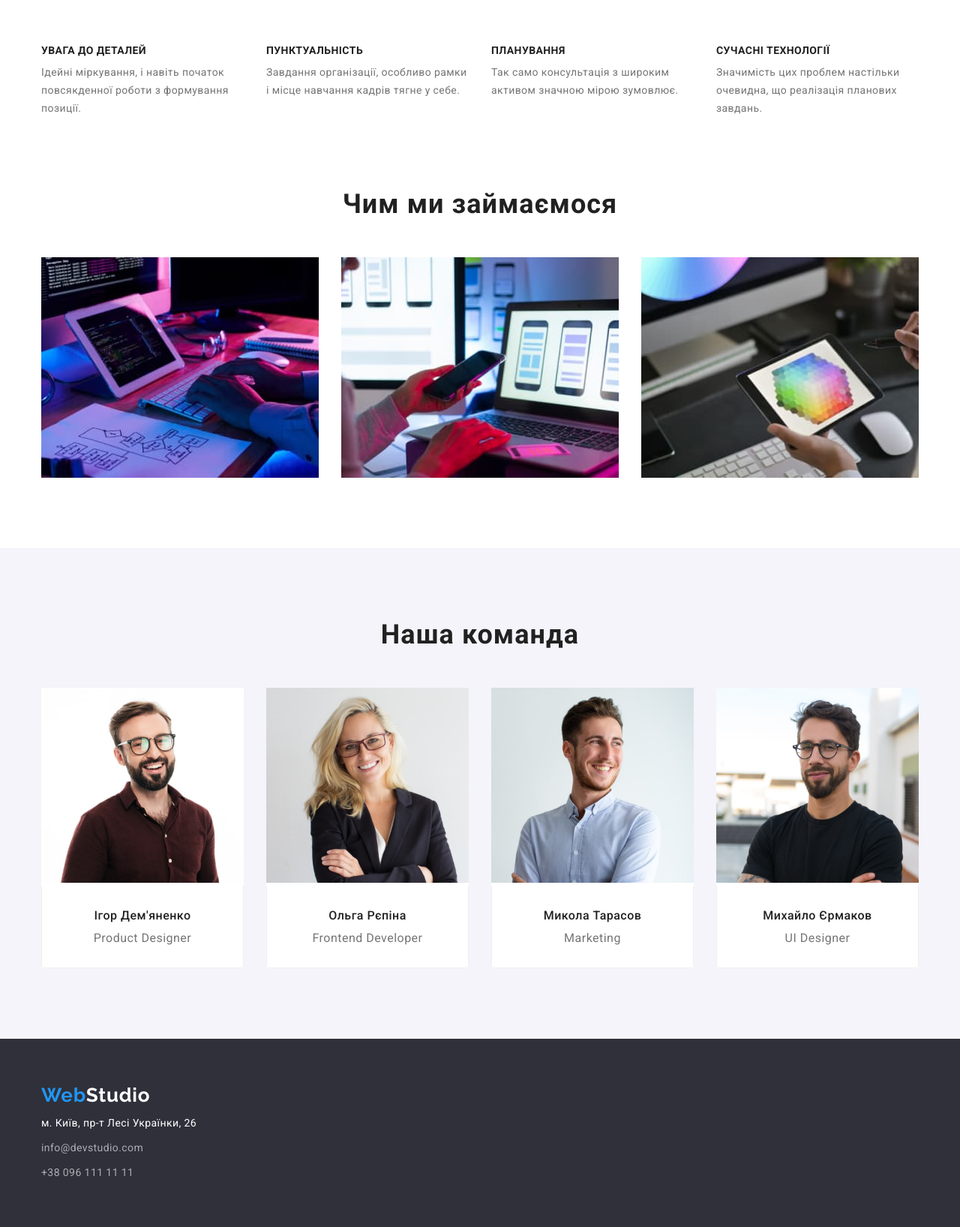
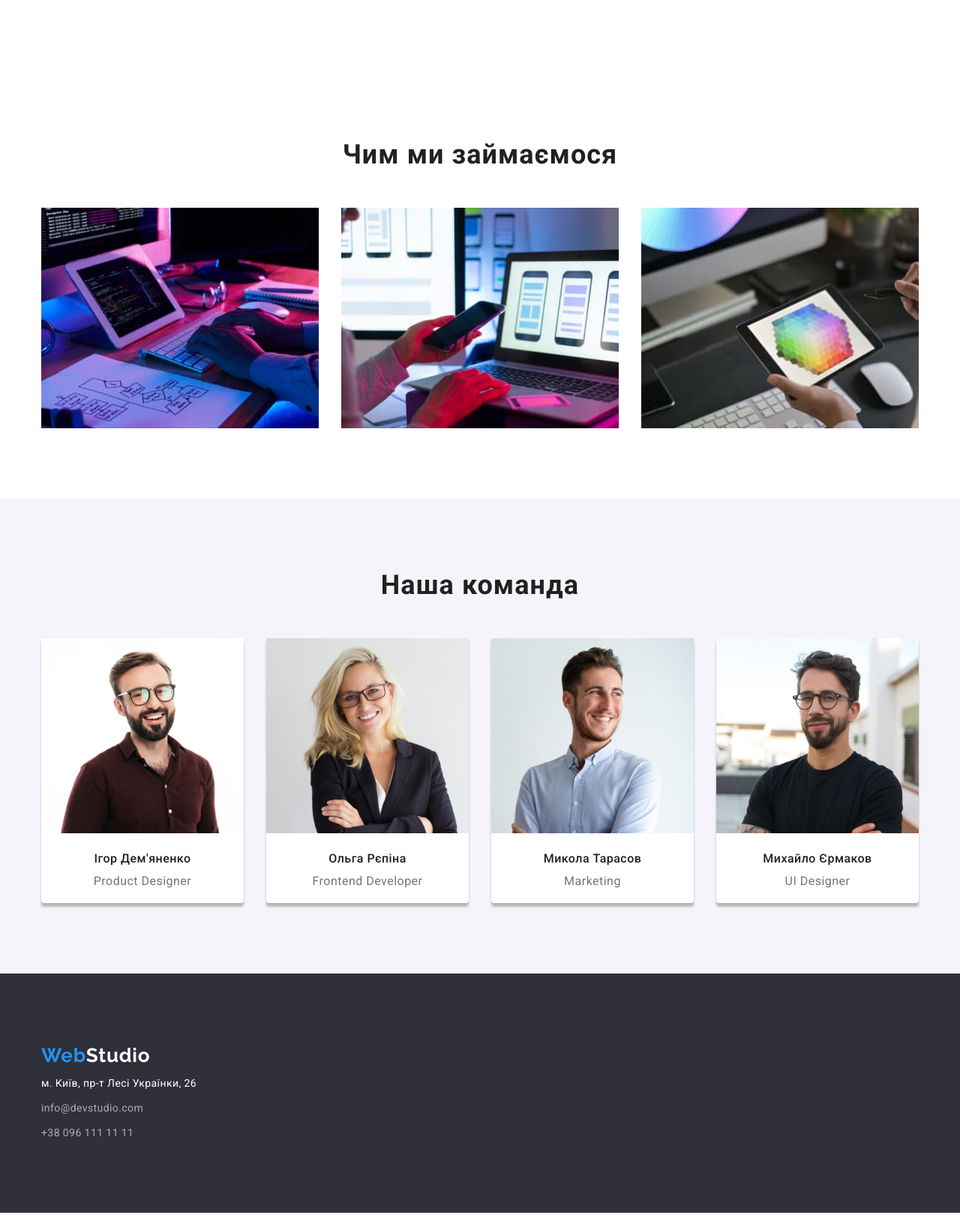
Before and after one commit to SlavikChyzh/goit-markup-hw-03, a plain HTML site: page index.html in a window 1280 px wide. Shown: the part 874-2510 px from the top of the page at 75% size. Drawn offline with nearby package versions, Linux system fonts and the light colour scheme.

Commit message:
fix mastakes
fix:
frame on team section
padding->margin
correct margin in portfolio work
grammar mistakes

```diff
--- a/css/styles.css
+++ b/css/styles.css
@@ -7,6 +7,11 @@ html {
   box-sizing: inherit;
 }
 
+body,
+html {
+  margin: 0;
+  height: 100%;
+}
 :root {
   --link-color: #2196f3;
   --contact-color: #757575;
@@ -30,6 +35,8 @@ li {
 }
 img li {
   display: block;
+  max-width: 100%;
+  height: auto;
 }
 body {
   font-family: "Roboto", sans-serif;
@@ -125,8 +132,8 @@ header .logo-link {
   align-items: center;
   margin-left: 93px;
 }
-.header-navigation > li {
-  margin-left: 50px;
+.header-navigation li:not(:last-child) {
+  margin-right: 50px;
 }
 
 /*tell & mail*/
@@ -147,7 +154,7 @@ header .contacts > li:not(:first-child) {
 
 .hero {
   background-color: #2f303a;
-  padding-bottom: 280px;
+  padding: 200px 0;
 }
 
 .hero-header {
@@ -161,7 +168,6 @@ header .contacts > li:not(:first-child) {
   letter-spacing: 0.06em;
   text-transform: uppercase;
   color: #ffffff;
-  padding-top: 280px;
   margin-bottom: 30px;
 }
 
@@ -253,7 +259,6 @@ header .contacts > li:not(:first-child) {
   font-size: 16px;
   line-height: 1.19;
   letter-spacing: 0.03em;
-  padding-top: 30px;
   margin-bottom: 10px;
   text-align: center;
 }
@@ -266,13 +271,11 @@ header .contacts > li:not(:first-child) {
 .team-employee {
   width: 270px;
   background-color: var(--footer-color);
+  border-radius: 0 0 4px 4px;
+  box-shadow: 0 5px 3px rgba(0, 0, 0, 25%);
 }
-.frame {
-  border-right: solid 1px var(--frame-color);
-  border-bottom: solid 1px var(--frame-color);
-  border-left: solid 1px var(--frame-color);
-  border-bottom-right-radius: 4px;
-  border-bottom-left-radius: 4px;
+.team-frame {
+  padding: 20px 24px;
 }
 .position-on-team {
   font-weight: 400;
@@ -281,7 +284,6 @@ header .contacts > li:not(:first-child) {
   letter-spacing: 0.03em;
   color: var(--description-color);
   text-align: center;
-  padding-bottom: 30px;
 }
 
 footer {
@@ -337,7 +339,7 @@ footer .logo-link {
 .portfolio-button-sort {
   display: flex;
   justify-content: center;
-  padding-bottom: 50px;
+  margin-bottom: 50px;
 }
 
 .button-sort {
@@ -365,10 +367,19 @@ footer .logo-link {
 .portfolio-list {
   display: flex;
   flex-wrap: wrap;
+  margin: 0 -15px;
+}
+.frame {
+  border-right: solid 1px var(--frame-color);
+  border-bottom: solid 1px var(--frame-color);
+  border-left: solid 1px var(--frame-color);
+  border-bottom-right-radius: 4px;
+  border-bottom-left-radius: 4px;
+  padding: 20px 24px;
 }
 .portfolio-work {
   flex-basis: calc((100%) / 3);
-  padding: 10px;
+  margin: 15px;
 }
 .name-of-work {
   display: block;
--- a/index.html
+++ b/index.html
@@ -46,7 +46,7 @@
 
   <main>
     <!--Hero Section-->
-    <section class="hero ">
+    <section class="hero">
       <div>
         <h1 class="hero-header">
           Ефективні рішення для вашого бізнесу
@@ -58,8 +58,8 @@
     </section>
 
     <!--Section Our Аdvantages-->
-    <section class="advantages">
-      <div class="container section">
+    <section class="advantages section">
+      <div class="container">
         <h2 class="block-head visually-hidden">Переваги</h2>
         <ul class="advantage-list list">
           <li class="advantage">
@@ -94,8 +94,8 @@
     </section>
 
     <!--Section What Do We Do-->
-    <section class="we-do">
-      <div class="container section">
+    <section class="we-do section">
+      <div class="container">
         <h2 class="block-head">Чим ми займаємося</h2>
         <ul class="we-do-list list">
           <li>
@@ -112,14 +112,14 @@
     </section>
 
     <!--Our Team-->
-    <section class="team-cont">
-      <div class="container section">
+    <section class="team-cont section">
+      <div class="container">
         <h2 class="block-head">Наша команда</h2>
         <ul class="team list">
           <li>
             <section class="team-employee">
               <img src="./images/team/team1.jpg" alt="Ігор Дем'яненко" width="270" />
-              <div class="frame">
+              <div class="team-frame">
                 <h3 class="name-of-employee">Ігор Дем'яненко</h3>
                 <p class="position-on-team" lang="en">
                   Product Designer
@@ -130,7 +130,7 @@
           <li>
             <section class="team-employee">
               <img src="./images/team/team2.jpg" alt="Ольга Рєпіна" width="270" />
-              <div class="frame">
+              <div class="team-frame">
                 <h3 class="name-of-employee">Ольга Рєпіна</h3>
                 <p class="position-on-team" lang="en">
                   Frontend Developer
@@ -141,7 +141,7 @@
           <li>
             <section class="team-employee">
               <img src="./images/team/team3.jpg" alt="Микола Тарасов" width="270" />
-              <div class="frame">
+              <div class="team-frame">
                 <h3 class="name-of-employee">Микола Тарасов</h3>
                 <p class="position-on-team" lang="en">
                   Marketing
@@ -152,7 +152,7 @@
           <li>
             <section class="team-employee">
               <img src="./images/team/team4.jpg" alt="Михайло Єрмаков" width="270" />
-              <div class="frame">
+              <div class="team-frame">
                 <h3 class="name-of-employee">Михайло Єрмаков</h3>
                 <p class="position-on-team" lang="en">
                   UI Designer
@@ -166,8 +166,8 @@
   </main>
 
   <!--Footer-->
-  <footer class="page-footer">
-    <div class="container section">
+  <footer class="page-footer section">
+    <div class="container">
       <h2 class="visually-hidden" id="#contacts">
         Контакти
       </h2>
```
Also changed, not shown: portfolio.html (+15 -14 lines).
